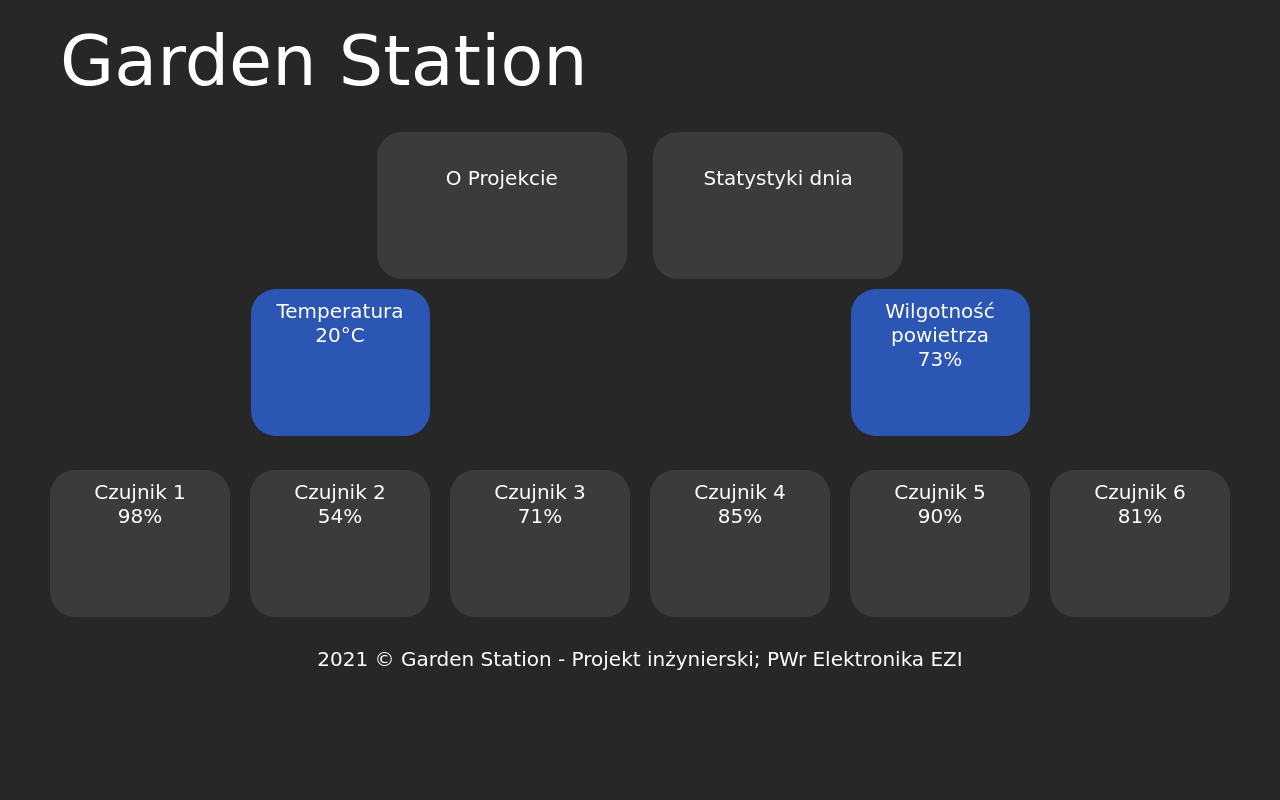
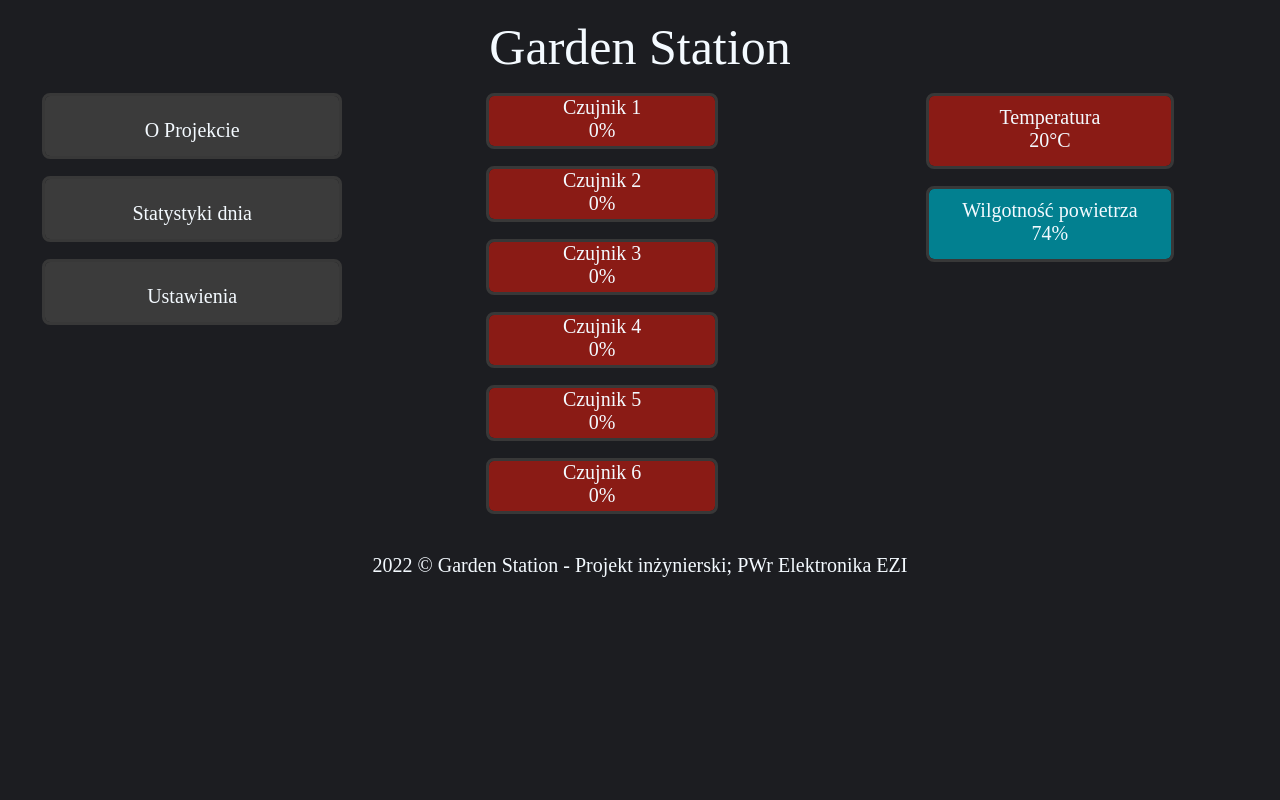
Before and after one commit to Radolini3/GardenIrrigationStation_WebServer, a Flask app: page / in a window 1280 px wide. Run offline with Flask 2, Linux system fonts and the light colour scheme.

Commit message:
better looking website

```diff
--- a/dataCapture/sensors.json
+++ b/dataCapture/sensors.json
@@ -1,10 +1,10 @@
 {
- "Temperature": "20",
- "AirHumidity": "73",
- "SoilSensor1": "98",
- "SoilSensor2": "54",
- "SoilSensor3": "71",
- "SoilSensor4": "85",
- "SoilSensor5": "90",
- "SoilSensor6": "81"
+ "AirHumidity": "74",
+ "SoilSensor1": "0",
+ "SoilSensor2": "0",
+ "SoilSensor3": "0",
+ "SoilSensor4": "0",
+ "SoilSensor5": "0",
+ "SoilSensor6": "0",
+ "Temperature": "20"
 }
--- a/dataCapture/serialMonitor.py
+++ b/dataCapture/serialMonitor.py
@@ -32,7 +32,7 @@ def JSONdumpster(arr):
     "SoilSensor6": arr[7]
     }
     json_obj = json.dumps(arr, indent = 1)
-    with open("sensors.json", "w") as outfile:
+    with open("dataCapture/sensors.json", "w") as outfile:
         outfile.write(json_obj)
 
 port = "COM3"
--- a/server.py
+++ b/server.py
@@ -1,11 +1,12 @@
+import sys
 from operator import methodcaller
 from urllib import request
 from flask import Flask, render_template, json, url_for
 
+
 app = Flask(__name__)
 
-
-
+sys.path.insert(0, '/dataCapture')
 
 @app.route("/")
 def home():
@@ -13,7 +14,8 @@ def home():
         data = json.load(myfile)
         print(data)
         sensors = [data['Temperature'], data['AirHumidity'], data['SoilSensor1'], data['SoilSensor2'], data['SoilSensor3'], data['SoilSensor4'], data['SoilSensor5'], data['SoilSensor6']]
-        print(sensors)
+       # print(sensors)
+
     return render_template("home.html", airTemp = sensors[0], airH = sensors[1], SoilH1 = sensors[2], SoilH2 = sensors[3], SoilH3 = sensors[4], SoilH4 = sensors[5], SoilH5 = sensors[6], SoilH6 = sensors[7] )
 
 @app.route("/charts")
@@ -24,28 +26,14 @@ def charts():
 def about():
     return render_template("about.html")
 
-# @app.route("/sensorJSON")
-# def open_JSON():
-#     with open('./dataCapture/sensors.json', 'r') as myfile:
-#         data = myfile.read()
-#         print(data)
-#         return render_template("sensors.json")
+@app.route("/settings")
+def settings():
+    return render_template("settings.html")
 
-
-# @app.route('/dataCapture', methods = ['POST'])
-# def getSensorData():
-#     if request.is_json:
-#         req = request.get_json()
-#         re
-
-#     # json_data = open(url_for('dataCapture', filename="sensors.json"))
-#     # data = json.load(json_data)
-#     # return render_template('sensors.json', data=data)
-
-# @app.route('/')
-# def runDataCapture():
-#     file = open(r'./dataCapture/serialMonitor.py', 'r').read()
-#     return exec(file)
+@app.route('/dataCapture')
+def runDataCapture():
+    file = open(r'./dataCapture/serialMonitor.py', 'r').read()
+    return exec(file)
 
 if __name__ == "__main__":
     app.run(debug=True)
--- a/static/style.css
+++ b/static/style.css
@@ -1,24 +1,144 @@
-body
-{
-	background-color: #272727;
-	color: #ffffff;
-	font-family: 'Comic Sans', cursive;
+body{
+	background-color: #1C1D21;
+	color: #F4FAFF;
+	font-family: "Times New Roman", Times, serif;
+	/* font-family: 'Comic Sans', cursive; */
 	font-size: 20px;
 }
-#logo
+.item1 {
+	font-size: 50px;
+	grid-area: header;
+}
+.item2 {
+	grid-area: menu;
+}
+.item3 {
+	grid-area: main;
+}
+.item4 {
+	grid-area: right;
+}
+.item5 {
+	grid-area: footer;
+}
+.grid-container {
+	display: grid;
+	text-align: center;
+	width: 100%;
+	height: 100%;
+	grid-template-areas:
+	'header header header header header header header '
+	'menu menu main main main  right right'
+	'footer footer footer footer footer footer footer ';
+
+	/* gap: 0px;
+	background-color: #424242;
+	padding: 0px; */
+}
+
+.grid-container > div {
+background-color: #1C1D21;
+text-align: center;
+padding: 10px 0;
+height: 150%;
+}
+/*Małe kafelki funkcyjne*/
+.tile1 /*Temperatura*/{
+	border-radius: 5px;
+	/*align-items: center;*/
+	margin-left: auto;
+	margin-right: auto;
+	padding: 10px;
+	width: 50%;
+	height: 50px;
+	outline: #383838 solid;
+	background-color: #8A1B15;
+	display: flex;
+	justify-content: center;
+}
+.tile1:hover{
+	background-color: #941d17;
+}
+.tile4 /*Wilgotność powietrza*/{
+	border-radius: 5px;
+	margin-left: auto;
+	margin-right: auto;
+	padding: 10px;
+	width: 50%;
+	height: 50px;
+	outline: #383838 solid;
+	background-color: #028090;
+	display: flex;
+	justify-content: center;
+}
+.tile4:hover{
+	background-color: #007b8b;
+}
+.tile2 /*Przyciski menu*/{
+	border-radius: 5px;
+	outline: 	#383838 solid;
+	margin-left: auto;
+	margin-right: auto;
+	width: 80%;
+	height: 60px;
+	background-color: #3b3b3b;
+	display: flex;
+	justify-content: center;
+	cursor: pointer;
+}
+.tile2:hover{
+	background-color: #235789;
+}
+
+.tile3 /*Wilgotność gleby*/{
+	border-radius: 5px;
+	outline: #383838 solid;
+	margin-left: auto;
+	margin-right: auto;
+	width: 50%;
+	height: 50px;
+	background-color: #8A1B15;
+	text-align: center;
+	vertical-align: middle;
+	display: flex;
+	justify-content: center;
+}
+.tile3:hover{
+	background-color: #A22C29;
+}
+ .tile5{
+	text-align: center;
+	margin: 10px;
+	width: 230px;
+	height: 137px;
+	background-color: #3b3b3b;
+	display:inline-block;
+	cursor: pointer;
+}
+.tile5:hover{
+	background-color: #555555;
+}
+
+/*Małe kafelki - funckja podświetlenia przycisku po najechaniu myszką*/
+
+
+
+
+
+/* #logo
 {
 	float: left;
-	font-family:'Comic Sans', cursive;
+	font-family: "Times New Roman", Times, serif;
 	font-size: 70px;
-	width: 600px;
+	width: auto;
 	text-align: left;
-
 }
 #container
 {
 	width: 1200px;
 	height: 100%;
 	text-align: center;
+	justify-content: center;
 	margin-left: auto;
 	margin-right: auto;
 }
@@ -39,7 +159,6 @@ body
 {
 	width: 1200px;
 	text-align: center;
-	/* justify-content: center; */
 	display: flex;
 }
 .square2
@@ -48,111 +167,20 @@ body
 	text-align: center;
 	justify-content: center;
 	display: flex;
-}
-
-
-/*Małe kafelki funkcyjne*/
-.tile1
+} */
+/* Copyright */
+  /* .copyright
 {
-	border-radius: 25px;
-	/*align-items: center;*/
-	margin-left: auto;
-	margin-right: auto;
-	padding: 10px;
-	width: 159px;
-	height: 127px;
-	background-color: #2b56b3;
-	display: flex;
-	justify-content: center;
-	/* cursor: pointer; */
-}
-.tile2
-{
-	border-radius: 25px;
-	margin: 10px;
-	padding: 10px;
-	width: 230px;
-	height: 127px;
-	background-color: #3b3b3b;
-	display:inline-block;
+	width: 1160px;
+	margin: 20px;
+	float: right;
 	text-align: center;
-	cursor: pointer;
-}
-.tile3
-{
-	border-radius: 25px;
-	margin: 10px;
-	padding: 10px;
-	width: 230px;
-	height: 127px;
-	background-color: #3b3b3b;
-	display:inline-block;
-	text-align: center;
-	/* cursor: pointer; */
-}
-
-/* Lista filtrów button */
- .tile5
-{
-	text-align: center;
-	margin: 10px;
-	width: 230px;
-	height: 137px;
-	background-color: #3b3b3b;
-	display:inline-block;
-	cursor: pointer;
-}
-
+} */
 /*Duże kafelki podglądowe*/
-.tile6
+/* .tile6
 {
 	margin: 10px;
 	width: 500px;
 	height: 263.75px;
 	padding: 20px;
-	/* justify-content: center; */
-	/* display: flex; */
-	/* display: table-cell; */
-}
-
-/* Copyright */
-  .copyright
-{
-	width: 1160px;
-	margin: 20px;
-	float: right;
-	text-align: center;
-}
-/*Małe kafelki - funckja podświetlenia przycisku po najechaniu myszką*/
-.tile1:hover
-{
-	background-color: #2084c2;
-}
-.tile2:hover
-{
-	background-color: #555555;
-}
-
-.tile3:hover
-{
-	background-color: #82b637;
-}
-.tile4:hover
-{
-	background-color: #cf502d;
-}
-.tile5:hover
-{
-	background-color: #555555;
-}
-
-
-#Submit:hover{
-	background-color: #a73723;
-}
-#File:hover{
-	background-color: #368b33;
-}
-.full_res:hover{
-	color: rgb(177, 177, 177);
-}
+} */
--- a/templates/home.html
+++ b/templates/home.html
@@ -4,7 +4,7 @@
 	<meta charset="utf-8" />
 	<meta http-equiv="X-UA-Compatible" content="IE=edge,chrome=1" />
 
-	<title>Comic service</title>
+	<title>Garden Station</title>
 
 	<meta name="description" content="" />
 	<meta name="keywords" content="" />
@@ -16,68 +16,29 @@
 </head>
 
 <body>
-	<div id="container">
-			<!-- TYTUŁ -->
-			<div class="rectangle">
-				<div id="logo">Garden Station</div>
-				<div style="clear: both;"></div>
-			</div>
-			<!-- MAŁE KAFELKI FUNKCYJNE -->
-			<div class="square">
-				<!-- <div onclick="location.href='/aboutUs'"  class="tile2"><i class="icon-emo-beer"></i><br />O nas</div> -->
-				<div onclick="location.href='/about'" type="button" class="tile2"><br />O Projekcie</div>
-				<div onclick="location.href='/charts'" type="button" class="tile2"></i><br/>Statystyki dnia</div>
 
-				<div style="clear:both;"></div>
-			<div class = "square1">
-				<div class="tile1">Temperatura </br>{{airTemp}}°C </div>
-				<div class="tile1">Wilgotność powietrza</br>{{airH}}%</div>
-			 </div>
-			</br>
-			<div class = "square2">
-				<div class="tile3">Czujnik 1</br>{{SoilH1}}%</div>
-				<div class="tile3">Czujnik 2</br>{{SoilH2}}%</div>
-				<div class="tile3">Czujnik 3</br>{{SoilH3}}%</div>
-				<div class="tile3">Czujnik 4</br>{{SoilH4}}%</div>
-				<div class="tile3">Czujnik 5</br>{{SoilH5}}%</div>
-				<div class="tile3">Czujnik 6</br>{{SoilH6}}%</div>
-			</div>
-			<div class="copyright">2021 &copy; Garden Station - Projekt inżynierski; PWr Elektronika EZI </div>
-		</div>
-				<!-- <div class="send_tile"> -->
-				<!-- <form  method="POST" action="" enctype="multipart/form-data">
-					<p><input type="file" name="file"  id="actual-btn" accept="image/jpeg" /hidden></p>
-					<p><input type="submit" name="submit_button" value="Upload"  id="actual-btn2" /hidden></p>
-					<label id="Submit" for="actual-btn2">Generuj obraz</label>
-					<label id="File" for="actual-btn">Wyślij obraz</label>
-				</form></div> -->
 
-				<!-- <br/> -->
-			<!-- </div> -->
-			<!-- Wybor ustawien filtra-->
-			<!-- <form name="filtr" action="" method="POST">
-				<p>
-					<input type="radio" name="ktory_filtr" id="domyslny" checked value="domyslny_filtr"> Domyślne ustawienia filtra </input><br>
-					<input type="radio" name="ktory_filtr" id="wlasny" value="wlasny_filtr"> Własne ustawienia filtra </input><br>
-				</p>
-			</form> -->
-			<!--DWIE DUŻE KAFELKI PODGLĄDOWE-->
-			<!-- <div class="square2">
+	<div class="grid-container">
+		<div class="item1">Garden Station</div>
+		<div class="item2">
 
-				<div class="original">
-					<p class="preview">Oryginał</p>
-					<div class="tile6"><img	style="object-fit: cover;" width="500px" height="263.75px"  src="{{url_for('static',filename = 'upload/original.jpg')}}" ></img></div>
-				</div>
-
-				<div class="generated">
-					<p class="preview">Wygenerowany obraz</p>
-					<div class="tile6"><img style="object-fit: cover;" width="500px" height="263.75px" src="{{url_for('static',filename = 'download/changed.jpg')}}"></img> </div>
-				</div>
-				<div style="clear:both;"></div> -->
-				<!-- LINK DO OBRAZU FULL RES -->
-			<!-- </div> -->
-
-			<!--Copyright-->
-
+		<div onclick="location.href='/about'" type="button" class="tile2"><br />O Projekcie</div></br>
+		<div onclick="location.href='/charts'" type="button" class="tile2"></i><br/>Statystyki dnia</div></br>
+		<div onclick="location.href='/settings'" type="button" class="tile2"></i><br/>Ustawienia</div>
+	</div>
+		<div class="item3">
+			<div class="tile3">Czujnik 1</br>{{SoilH1}}%</div>	</br>
+			<div class="tile3">Czujnik 2</br>{{SoilH2}}%</div>	</br>
+			<div class="tile3">Czujnik 3</br>{{SoilH3}}%</div>	</br>
+			<div class="tile3">Czujnik 4</br>{{SoilH4}}%</div>	</br>
+			<div class="tile3">Czujnik 5</br>{{SoilH5}}%</div>	</br>
+			<div class="tile3">Czujnik 6</br>{{SoilH6}}%</div>	</br>
+	</div>
+		<div class="item4">
+			<div class="tile1">Temperatura </br>{{airTemp}}°C </div></br>
+			<div class="tile4">Wilgotność powietrza</br>{{airH}}%</div>
+	</div>
+		<div class="item5">2022 &copy; Garden Station - Projekt inżynierski; PWr Elektronika EZI</div>
+	  </div>
 </body>
 </html>
```
Also changed, not shown: dataCapture/pomiary.csv (deleted), templates/settings.html (added).
